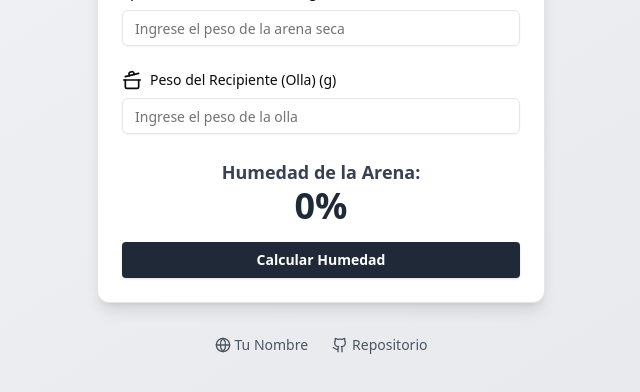
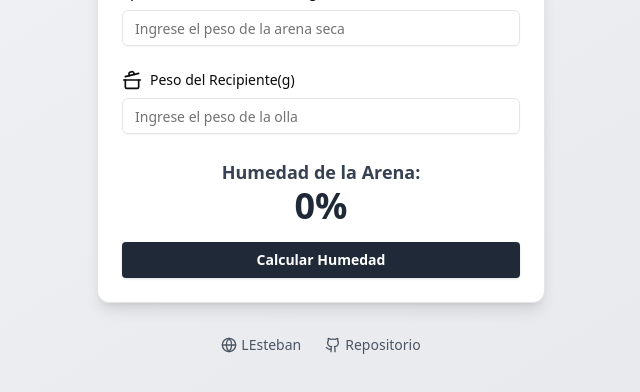
Before and after one commit to LEstebanR/humedad_arena, a React (Vite) app: page / in a window 1280 px wide. Shown: the part 328-720 px from the top of the page, without its empty margins (319-959 px from the left). Built offline with nearby package versions, Linux system fonts and the light colour scheme.

Commit message:
add personal data

```diff
--- a/src/App.tsx
+++ b/src/App.tsx
@@ -1,4 +1,4 @@
-import { useState, useEffect } from "react";
+import { useState } from "react";
 import { Button } from "@/components/ui/button";
 import { Input } from "@/components/ui/input";
 import { Label } from "@/components/ui/label";
@@ -16,10 +16,6 @@ export default function Component() {
   const [pesoFinal, setPesoFinal] = useState("");
   const [pesoRecipiente, setPesoRecipiente] = useState("");
   const [humedad, setHumedad] = useState(0);
-
-  useEffect(() => {
-    calcularHumedad();
-  }, [pesoInicial, pesoFinal, pesoRecipiente]);
 
   const calcularHumedad = () => {
     const pi = parseFloat(pesoInicial);
@@ -73,7 +69,7 @@ export default function Component() {
           <div className="space-y-2">
             <Label htmlFor="pesoRecipiente" className="flex items-center gap-2">
               <CookingPot className="w-5 h-5" />
-              Peso del Recipiente (Olla) (g)
+              Peso del Recipiente(g)
             </Label>
             <Input
               id="pesoRecipiente"
@@ -102,16 +98,16 @@ export default function Component() {
       <footer className="mt-8 text-center text-sm text-gray-600">
         <div className="flex justify-center space-x-6">
           <a
-            href="https://tupaginapersonal.com"
+            href="https://lesteban.dev"
             target="_blank"
             rel="noopener noreferrer"
             className="flex items-center hover:text-gray-800 transition-colors duration-300"
           >
             <Globe className="w-4 h-4 mr-1" />
-            <span>Tu Nombre</span>
+            <span>LEsteban</span>
           </a>
           <a
-            href="https://github.com/tu-usuario/tu-repositorio"
+            href="https://github.com/LEstebanR/humedad_arena"
             target="_blank"
             rel="noopener noreferrer"
             className="flex items-center hover:text-gray-800 transition-colors duration-300"
```
